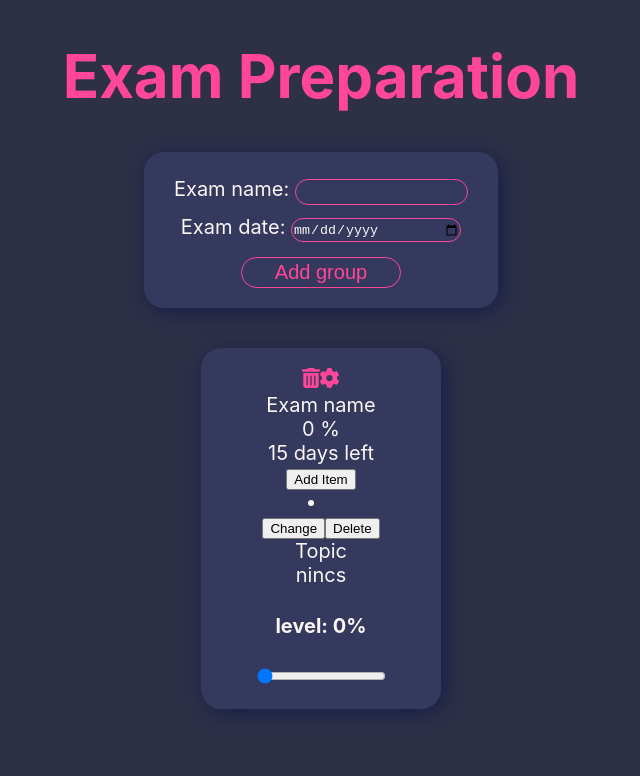
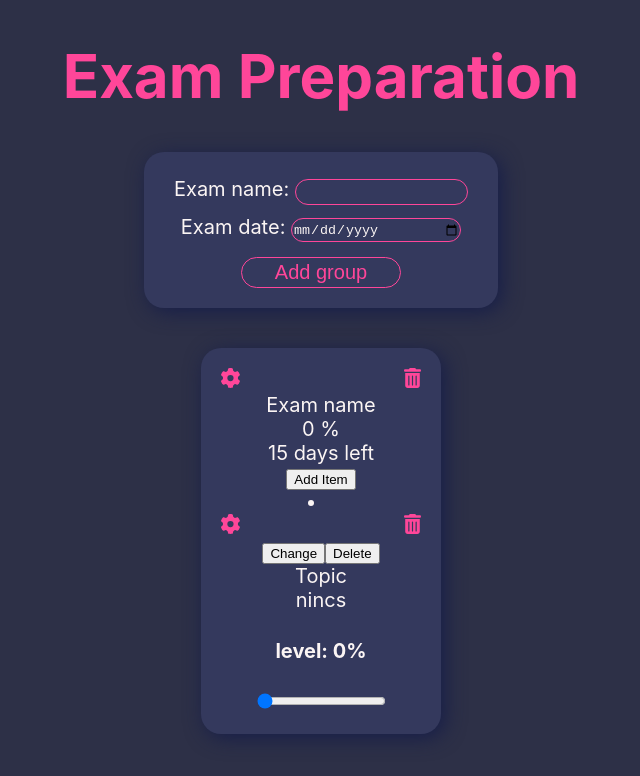
Before and after one commit to cintia-sari/exam-preparation-react, a React (Create React App) app: page / in a window 1280 px wide. Shown: the top 776 px of the page, without its empty margins (319-959 px from the left). Built offline with nearby package versions, Linux system fonts and the light colour scheme.

Commit message:
setting and delete fucntion added

```diff
--- a/src/Components/GroupListItem/GroupListItem.css
+++ b/src/Components/GroupListItem/GroupListItem.css
@@ -13,3 +13,18 @@
 .Settings-button{
     height: 1rem;
 }
+
+.button-div{
+    display: flex;
+    justify-content: space-between;
+}
+
+.delete-button:hover,
+.Settings-button:hover{
+    scale: 1.2;
+}
+
+.delete-button:active,
+.Settings-button:active{
+    scale: 1.2;
+}
--- a/src/Components/GroupListItem/GroupListItem.jsx
+++ b/src/Components/GroupListItem/GroupListItem.jsx
@@ -2,7 +2,7 @@ import React from 'react';
 import TopicGroup from "../TopicGroup/TopicGroup";
 import "./GroupListItem.css";
 import Delete from "../Icons/Delete.svg";
-import Settings from "../Icons/Settings.svg"
+import Settings from "../Icons/Settings.svg";
 
 
 export default function GroupListItem(props ) {
@@ -31,7 +31,8 @@ export default function GroupListItem(props ) {
         props.deleteGroup(props.item.groupId)
     }
 
-    function handleSetting(){
+    function handleSetting(e){
+        e.preventDefault();
         props.settingGroup(props.item.groupId)
     }
 
@@ -96,9 +97,9 @@ export default function GroupListItem(props ) {
       </form>
         :
       <div>
-        <div>
-          <a  className='delete-button' onClick={handleDelet} href="#"><img className='delete-button' src={Delete} alt="delete"></img></a>
-          <a onClick={handleSetting}><img className='Settings-button' src={Settings} alt="Settings"></img></a>
+        <div className='button-div'>
+          <a onClick={handleSetting} href="#"><img className='Settings-button' src={Settings} alt="Settings"></img></a>
+          <a onClick={handleDelet} href="#"><img className='delete-button' src={Delete} alt="delete"></img></a>
         </div>
         <div>
           {props.item.title}
--- a/src/Components/TopicGroup/TopicGroup.jsx
+++ b/src/Components/TopicGroup/TopicGroup.jsx
@@ -1,4 +1,6 @@
-import React from 'react'
+import React from 'react';
+import Delete from "../Icons/Delete.svg";
+import Settings from "../Icons/Settings.svg";
 
 export default function TopicGroup(props) {
 
@@ -35,6 +37,10 @@ export default function TopicGroup(props) {
         </div>
         :
         <li>
+             <div className='button-div'>
+          <a onClick={handleChangeTopic} href="#"><img className='Settings-button' src={Settings} alt="Settings"></img></a>
+          <a onClick={handleDeleteTopic} href="#"><img className='delete-button' src={Delete} alt="delete"></img></a>
+        </div>
             <div>
                 <button onClick={handleChangeTopic}>Change</button>
                 <button onClick={handleDeleteTopic}>Delete</button>
```
